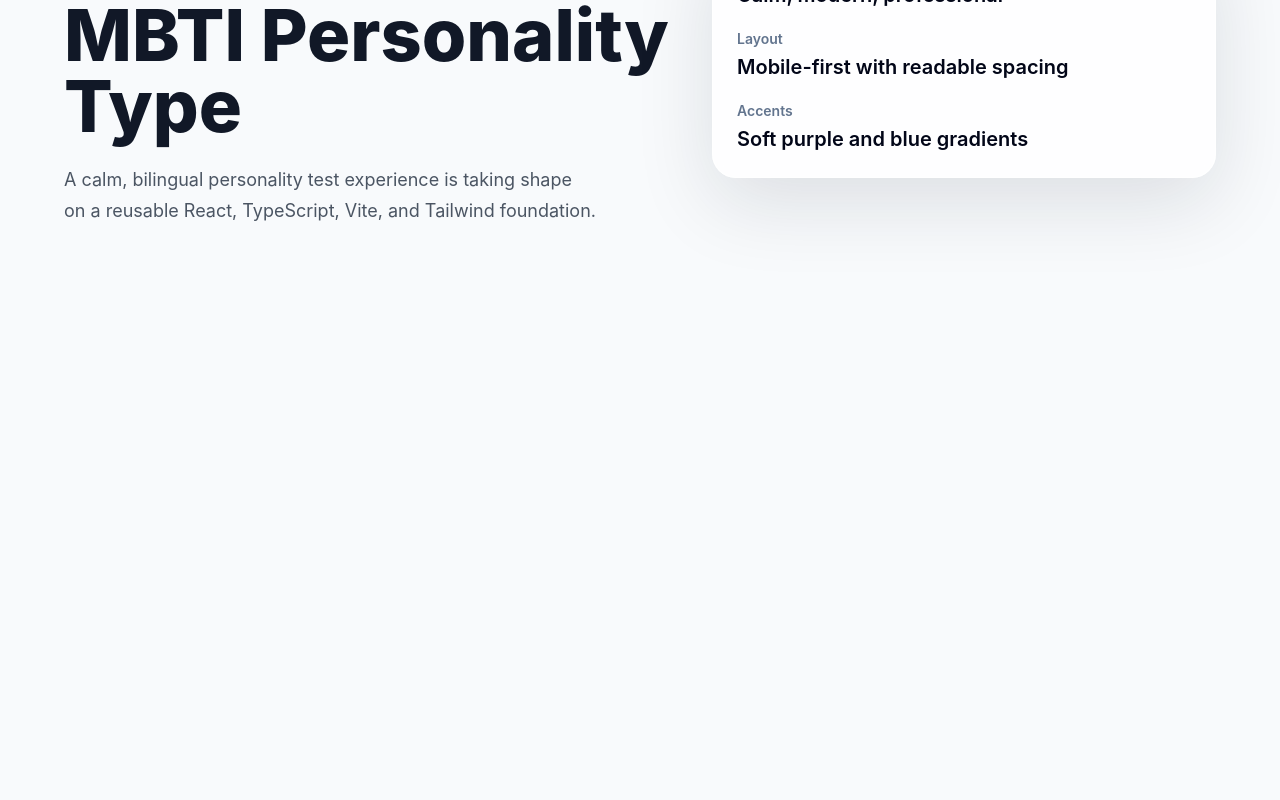
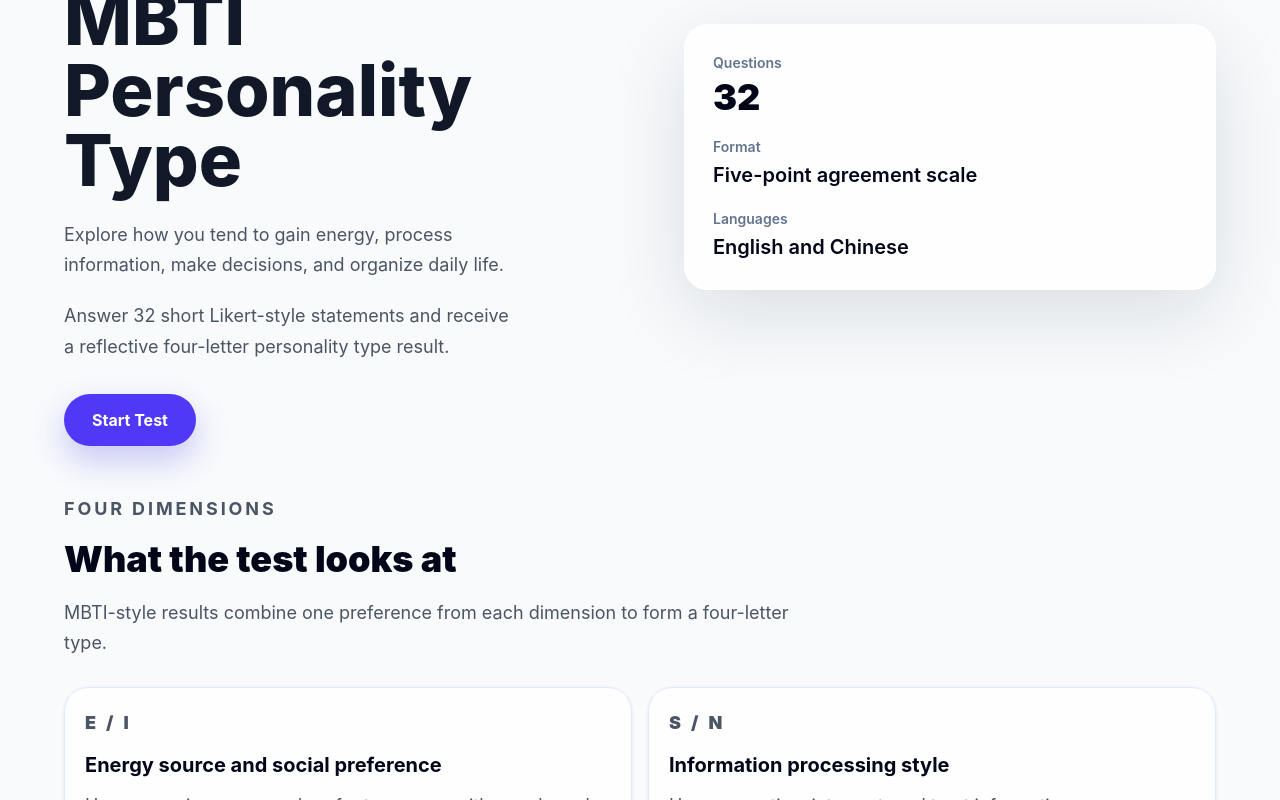
Before and after one commit to mtplayground/barbara-sh-b010-mbti-test, a React (Vite) app: page / in a window 1280 px wide. Shown: the part 280-1080 px from the top of the page. Before the commit the page ends 800 px from the top, so only its background shows below. Built offline with nearby package versions, Linux system fonts and the light colour scheme.

Commit message:
feat: Build the Homepage

```diff
--- a/src/i18n/resources/en.ts
+++ b/src/i18n/resources/en.ts
@@ -56,15 +56,20 @@
     },
     home: {
       eyebrow: 'MBTI self-reflection test',
+      subtitle:
+        'Explore how you tend to gain energy, process information, make decisions, and organize daily life.',
       description:
-        'A calm, bilingual personality test experience is taking shape on a reusable React, TypeScript, Vite, and Tailwind foundation.',
-      designDirection: 'Design direction',
-      visualToneLabel: 'Visual tone',
-      visualToneValue: 'Calm, modern, professional',
-      layoutLabel: 'Layout',
-      layoutValue: 'Mobile-first with readable spacing',
-      accentsLabel: 'Accents',
-      accentsValue: 'Soft purple and blue gradients',
+        'Answer {{count}} short Likert-style statements and receive a reflective four-letter personality type result.',
+      summaryLabel: 'Test summary',
+      questionCountLabel: 'Questions',
+      formatLabel: 'Format',
+      formatValue: 'Five-point agreement scale',
+      languageLabel: 'Languages',
+      languageValue: 'English and Chinese',
+      dimensionsEyebrow: 'Four dimensions',
+      dimensionsTitle: 'What the test looks at',
+      dimensionsIntro:
+        'MBTI-style results combine one preference from each dimension to form a four-letter type.',
     },
     test: {
       eyebrow: 'Test',
--- a/src/i18n/resources/zh-CN.ts
+++ b/src/i18n/resources/zh-CN.ts
@@ -56,15 +56,19 @@
     },
     home: {
       eyebrow: 'MBTI 自我探索测试',
+      subtitle: '探索你如何获得能量、处理信息、做出决定，并组织日常生活。',
       description:
-        '一个平静、双语的人格测试体验正在基于 React、TypeScript、Vite 和 Tailwind 的可复用基础上逐步成形。',
-      designDirection: '设计方向',
-      visualToneLabel: '视觉语气',
-      visualToneValue: '平静、现代、专业',
-      layoutLabel: '布局',
-      layoutValue: '移动优先，并保持清晰易读的间距',
-      accentsLabel: '强调色',
-      accentsValue: '柔和的紫色与蓝色渐变',
+        '回答 {{count}} 道简短的李克特量表陈述题，获得一个用于自我反思的四字母人格类型结果。',
+      summaryLabel: '测试概览',
+      questionCountLabel: '题目数量',
+      formatLabel: '形式',
+      formatValue: '五点同意度量表',
+      languageLabel: '语言',
+      languageValue: '英文和中文',
+      dimensionsEyebrow: '四个维度',
+      dimensionsTitle: '测试关注的内容',
+      dimensionsIntro:
+        'MBTI 风格的结果会从每个维度中组合一个偏好，形成一个四字母类型。',
     },
     test: {
       eyebrow: '测试',
--- a/src/pages/HomePage.tsx
+++ b/src/pages/HomePage.tsx
@@ -1,49 +1,104 @@
 import { useTranslation } from 'react-i18next';
+import { Link } from 'react-router-dom';
+import { dimensionDefinitions, totalQuestionCount } from '../data';
+import { useLanguage } from '../i18n';
 
 export function HomePage() {
   const { t } = useTranslation();
+  const { language } = useLanguage();
 
   return (
-    <section className="mx-auto grid w-full max-w-6xl gap-8 py-12 md:grid-cols-[1.1fr_0.9fr] md:items-center md:py-20">
+    <div className="mx-auto flex w-full max-w-6xl flex-col gap-12 py-10 md:py-16">
+      <section className="grid gap-8 lg:grid-cols-[1.05fr_0.95fr] lg:items-center">
         <div className="max-w-3xl">
           <p className="mb-4 text-sm font-bold tracking-[0.16em] text-indigo-700 uppercase">
             {t('home.eyebrow')}
           </p>
           <h1 id="app-title">{t('app.title')}</h1>
-        <p className="mt-6 max-w-2xl text-balance">{t('home.description')}</p>
+          <p className="mt-6 max-w-2xl text-xl leading-8 text-balance text-slate-700">
+            {t('home.subtitle')}
+          </p>
+          <p className="mt-5 max-w-2xl text-balance text-slate-600">
+            {t('home.description', {
+              count: totalQuestionCount,
+            })}
+          </p>
+          <div className="mt-8 flex flex-col gap-3 sm:flex-row sm:items-center">
+            <Link
+              to="/test"
+              className="inline-flex min-h-13 items-center justify-center rounded-full bg-indigo-600 px-7 text-base font-bold text-white shadow-[var(--shadow-accent)] transition hover:bg-indigo-700 focus-visible:ring-3 focus-visible:ring-indigo-300 focus-visible:outline-none"
+            >
+              {t('actions.startTest')}
+            </Link>
+          </div>
         </div>
 
         <aside
-        className="rounded-3xl border border-white/70 bg-white/80 p-6 shadow-[var(--shadow-soft)] backdrop-blur"
-        aria-label={t('home.designDirection')}
+          className="rounded-3xl border border-white/70 bg-white/80 p-5 shadow-[var(--shadow-soft)] backdrop-blur sm:p-7"
+          aria-label={t('home.summaryLabel')}
         >
           <dl className="grid gap-5">
             <div>
               <dt className="text-sm font-semibold text-slate-500">
-              {t('home.visualToneLabel')}
+                {t('home.questionCountLabel')}
               </dt>
-            <dd className="mt-1 text-xl font-semibold text-slate-950">
-              {t('home.visualToneValue')}
+              <dd className="mt-1 text-4xl font-black text-slate-950">
+                {totalQuestionCount}
               </dd>
             </div>
             <div>
               <dt className="text-sm font-semibold text-slate-500">
-              {t('home.layoutLabel')}
+                {t('home.formatLabel')}
               </dt>
               <dd className="mt-1 text-xl font-semibold text-slate-950">
-              {t('home.layoutValue')}
+                {t('home.formatValue')}
               </dd>
             </div>
             <div>
               <dt className="text-sm font-semibold text-slate-500">
-              {t('home.accentsLabel')}
+                {t('home.languageLabel')}
               </dt>
               <dd className="mt-1 text-xl font-semibold text-slate-950">
-              {t('home.accentsValue')}
+                {t('home.languageValue')}
               </dd>
             </div>
           </dl>
         </aside>
       </section>
+
+      <section aria-labelledby="dimensions-title">
+        <div className="max-w-3xl">
+          <p className="text-sm font-bold tracking-[0.16em] text-indigo-700 uppercase">
+            {t('home.dimensionsEyebrow')}
+          </p>
+          <h2
+            id="dimensions-title"
+            className="mt-3 text-3xl leading-tight font-black text-slate-950 sm:text-4xl"
+          >
+            {t('home.dimensionsTitle')}
+          </h2>
+          <p className="mt-4 text-slate-600">{t('home.dimensionsIntro')}</p>
+        </div>
+
+        <div className="mt-7 grid gap-4 md:grid-cols-2">
+          {dimensionDefinitions.map((definition) => (
+            <article
+              key={definition.dimension}
+              className="rounded-3xl border border-indigo-100 bg-white/80 p-5 shadow-sm backdrop-blur"
+            >
+              <p className="text-sm font-black tracking-[0.18em] text-indigo-700">
+                {definition.poles.join(' / ')}
+              </p>
+              <h3 className="mt-3 text-xl font-bold text-slate-950">
+                {definition.label[language]}
+              </h3>
+              <p className="mt-3 text-slate-600">
+                {definition.description[language]}
+              </p>
+            </article>
+          ))}
+        </div>
+      </section>
+    </div>
   );
 }
```
Lines whose indentation alone changed are shown as unchanged.
